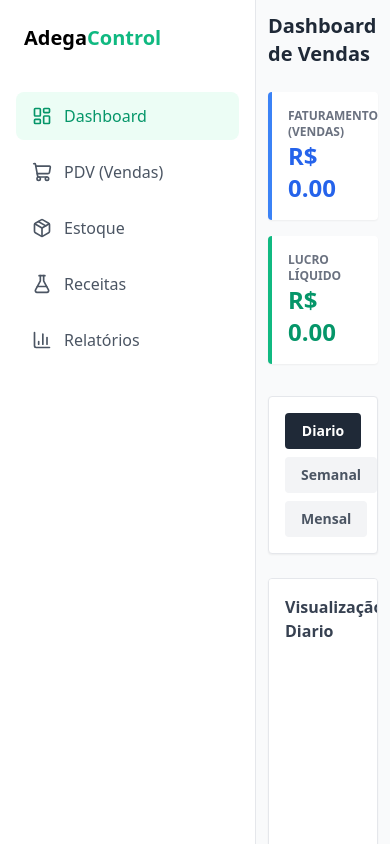
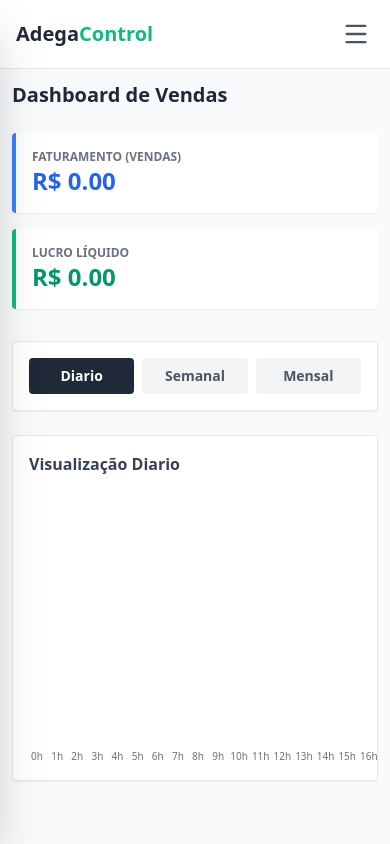
Before and after one commit to VitinSantos/Adega-Control-, a React (Vite) app: page / in a window 390 px wide. Built offline with nearby package versions, Linux system fonts and the light colour scheme.

Commit message:
fix: melhorias de responsividade e correções de layout no PDV, Dashboard e Relatórios

```diff
--- a/src/App.tsx
+++ b/src/App.tsx
@@ -1,4 +1,5 @@
 import { useState } from 'react';
+import { Menu } from 'lucide-react';
 import { Sidebar } from './components/sidebar';
 import { Dashboard } from './pages/Dashboard';
 import { Pdv } from './pages/Pdv';
@@ -8,6 +9,7 @@ import { Relatorios } from './pages/Relatorios';
 
 export default function App() {
   const [paginaAtual, setPaginaAtual] = useState<string>('dashboard');
+  const [menuAberto, setMenuAberto] = useState<boolean>(false);
 
   const renderizarPagina = () => {
     switch (paginaAtual) {
@@ -20,11 +22,44 @@ export default function App() {
     }
   };
 
+  // Função que troca a página e já esconde o menu no celular
+  const mudarPagina = (pagina: string) => {
+    setPaginaAtual(pagina);
+    setMenuAberto(false);
+  };
+
   return (
-    <div className="flex h-screen bg-gray-50">
-      <Sidebar paginaAtual={paginaAtual} setPaginaAtual={setPaginaAtual} />
-      <main className="flex-1 overflow-y-auto">
-        {renderizarPagina()}
+    <div className="flex h-screen bg-gray-50 overflow-hidden">
+
+      {/* Overlay escuro que aparece no mobile quando o menu está aberto */}
+      {menuAberto && (
+        <div
+          className="fixed inset-0 bg-black bg-opacity-50 z-40 md:hidden"
+          onClick={() => setMenuAberto(false)}
+        />
+      )}
+
+      {/* Sidebar - Oculta no mobile (desliza da esquerda) e fixa no Desktop */}
+      <div className={`fixed inset-y-0 left-0 transform ${menuAberto ? 'translate-x-0' : '-translate-x-full'} md:relative md:translate-x-0 transition duration-300 ease-in-out z-50 md:flex`}>
+        <Sidebar paginaAtual={paginaAtual} setPaginaAtual={mudarPagina} />
+      </div>
+
+      <main className="flex-1 flex flex-col h-screen overflow-hidden w-full">
+        {/* Cabeçalho exclusivo para Mobile */}
+        <div className="md:hidden flex items-center justify-between bg-white border-b border-gray-200 p-4 shrink-0">
+          <div className="font-bold text-xl text-gray-800">Adega<span className="text-emerald-500">Control</span></div>
+          <button
+            onClick={() => setMenuAberto(true)}
+            className="text-gray-600 hover:text-emerald-600 focus:outline-none p-1"
+          >
+            <Menu size={28} />
+          </button>
+        </div>
+
+        {/* Conteúdo Principal (Dashboard, PDV, etc) */}
+        <div className="flex-1 overflow-y-auto w-full">
+          {renderizarPagina()}
+        </div>
       </main>
     </div>
   );
--- a/src/components/sidebar.tsx
+++ b/src/components/sidebar.tsx
@@ -10,15 +10,24 @@ const menuItems = [
 
 export function Sidebar({ paginaAtual, setPaginaAtual }: { paginaAtual: string, setPaginaAtual: (p: string) => void }) {
   return (
-    <div className="w-64 h-screen bg-white border-r border-gray-200 flex flex-col">
-      <div className="p-6 font-bold text-xl">Adega<span className="text-emerald-500">Control</span></div>
-      <nav className="flex-1 p-4 space-y-2">
+    <div className="w-64 h-full min-h-screen bg-white border-r border-gray-200 flex flex-col shadow-2xl md:shadow-none">
+
+      {/* Título - Escondido no mobile porque já tem no topo */}
+      <div className="p-6 font-bold text-xl hidden md:block text-gray-800">
+        Adega<span className="text-emerald-500">Control</span>
+      </div>
+
+      {/* Menu de Navegação */}
+      <nav className="flex-1 p-4 space-y-2 mt-4 md:mt-0">
         {menuItems.map((item) => {
           const Icon = item.icon;
           const ativo = paginaAtual === item.id;
           return (
-            <button key={item.id} onClick={() => setPaginaAtual(item.id)}
-              className={`w-full flex items-center gap-3 px-4 py-3 rounded-lg ${ativo ? 'bg-emerald-50 text-emerald-600' : 'text-gray-600 hover:bg-gray-50'}`}>
+            <button
+              key={item.id}
+              onClick={() => setPaginaAtual(item.id)}
+              className={`w-full flex items-center gap-3 px-4 py-3 rounded-lg font-medium transition-colors ${ativo ? 'bg-emerald-50 text-emerald-600' : 'text-gray-600 hover:bg-gray-50'}`}
+            >
               <Icon size={20} /> {item.label}
             </button>
           );
```
